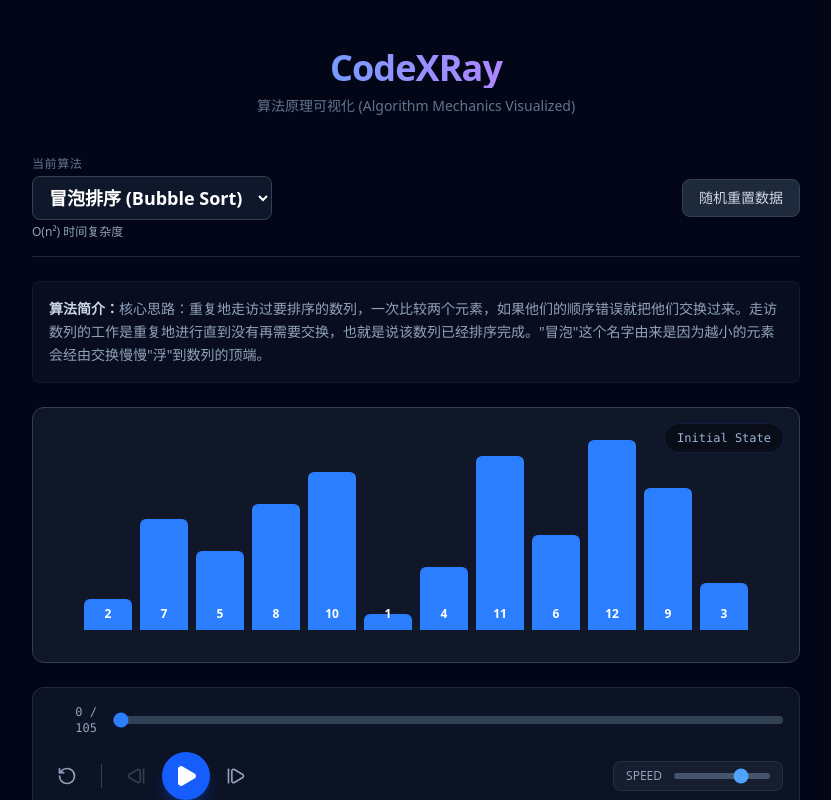
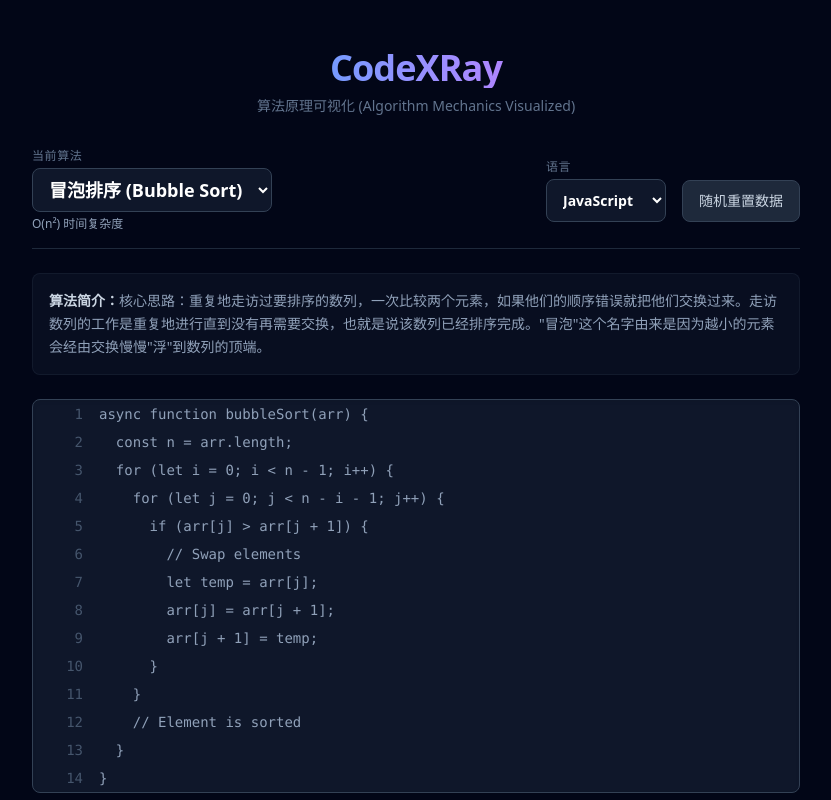
Before and after one commit to ningzio/CodeXRay, a React (Vite) app: page / in a window 1280 px wide. Shown: the top 800 px of the page, without its empty margins (224-1055 px from the left). Built offline with nearby package versions, Linux system fonts and the light colour scheme.

Commit message:
feat: support multi-language code display with sync highlighting

```diff
--- a/src/App.tsx
+++ b/src/App.tsx
@@ -1,10 +1,11 @@
 import { useState } from 'react';
-import { bubbleSort } from './modules/Sorting/algorithms/bubbleSort';
-import { quickSort } from './modules/Sorting/algorithms/quickSort';
+import { bubbleSort, BUBBLE_SORT_CODE } from './modules/Sorting/algorithms/bubbleSort';
+import { quickSort, QUICK_SORT_CODE } from './modules/Sorting/algorithms/quickSort';
 import { SortingVisualizer } from './modules/Sorting/components/SortingVisualizer';
 import { PlayerControls } from './components/ui/PlayerControls';
+import { CodeViewer } from './components/ui/CodeViewer';
 import { useAlgorithmPlayer } from './hooks/useAlgorithmPlayer';
-import type { AlgorithmGenerator } from './types';
+import type { AlgorithmGenerator, SupportedLanguage } from './types';
 
 // Generate a random array of distinct numbers
 const generateRandomArray = (length = 10) => {
@@ -16,25 +17,34 @@ const generateRandomArray = (length = 10) => {
   return arr;
 };
 
-const ALGORITHMS: Record<string, { name: string; func: AlgorithmGenerator<number[]>; complexity: string; description: string }> = {
+const ALGORITHMS: Record<string, { name: string; func: AlgorithmGenerator<number[]>; complexity: string; description: string; code: Record<SupportedLanguage, string> }> = {
   bubble: {
     name: '冒泡排序 (Bubble Sort)',
     func: bubbleSort,
     complexity: 'O(n²)',
     description: '核心思路：重复地走访过要排序的数列，一次比较两个元素，如果他们的顺序错误就把他们交换过来。走访数列的工作是重复地进行直到没有再需要交换，也就是说该数列已经排序完成。"冒泡"这个名字由来是因为越小的元素会经由交换慢慢"浮"到数列的顶端。',
+    code: BUBBLE_SORT_CODE,
   },
   quick: {
     name: '快速排序 (Quick Sort)',
     func: quickSort,
     complexity: 'O(n log n)',
     description: '核心思路：通过一趟排序将要排序的数据分割成独立的两部分，其中一部分的所有数据都比另外一部分的所有数据都要小，然后再按此方法对这两部分数据分别进行快速排序，整个排序过程可以递归进行，以达到整个数据变成有序序列。',
+    code: QUICK_SORT_CODE,
   },
+};
+
+const LANGUAGES: Record<SupportedLanguage, string> = {
+  javascript: 'JavaScript',
+  python: 'Python',
+  go: 'Go',
 };
 
 function App() {
   // Initial data state
   const [data, setData] = useState(() => generateRandomArray(12));
   const [selectedAlgoKey, setSelectedAlgoKey] = useState<string>('bubble');
+  const [language, setLanguage] = useState<SupportedLanguage>('javascript');
 
   const selectedAlgo = ALGORITHMS[selectedAlgoKey];
 
@@ -54,7 +64,7 @@ function App() {
   return (
     <div className="min-h-screen bg-slate-950 text-slate-200 flex flex-col items-center py-12 px-4 font-sans">
 
-      <header className="mb-10 text-center space-y-2">
+      <header className="mb-8 text-center space-y-2">
         <h1 className="text-4xl font-bold bg-gradient-to-r from-blue-400 to-purple-400 bg-clip-text text-transparent tracking-tight">
           CodeXRay
         </h1>
@@ -80,12 +90,29 @@ function App() {
             <p className="text-slate-400 text-xs">{selectedAlgo.complexity} 时间复杂度</p>
           </div>
 
+          <div className="flex items-end gap-4">
+            <div className="flex flex-col gap-1">
+                <label className="text-xs text-slate-500 font-medium uppercase tracking-wider">语言</label>
+                <select
+                value={language}
+                onChange={(e) => setLanguage(e.target.value as SupportedLanguage)}
+                className="bg-slate-900 border border-slate-700 text-white text-sm font-semibold rounded-lg px-3 py-2.5 focus:outline-none focus:border-blue-500 focus:ring-1 focus:ring-blue-500 min-w-[120px]"
+                >
+                {Object.entries(LANGUAGES).map(([key, label]) => (
+                    <option key={key} value={key}>
+                    {label}
+                    </option>
+                ))}
+                </select>
+            </div>
+
             <button
                 onClick={handleShuffle}
-            className="px-4 py-2 bg-slate-800 hover:bg-slate-700 text-slate-300 text-sm font-medium rounded-lg transition-colors border border-slate-700 whitespace-nowrap"
+                className="px-4 py-2.5 bg-slate-800 hover:bg-slate-700 text-slate-300 text-sm font-medium rounded-lg transition-colors border border-slate-700 whitespace-nowrap"
             >
                 随机重置数据
             </button>
+          </div>
         </div>
 
         {/* Algorithm Description */}
@@ -93,7 +120,16 @@ function App() {
           <p><span className="text-slate-300 font-semibold">算法简介：</span>{selectedAlgo.description}</p>
         </div>
 
-        {/* Visualization Area */}
+        {/* Code Viewer (now above visualization) */}
+        <div className="h-full min-h-[300px]">
+             <CodeViewer
+                code={selectedAlgo.code[language]}
+                activeLabel={player.currentStep.codeLabel}
+             />
+        </div>
+
+        {/* Visualization Area + Controls (now below code viewer) */}
+        <div className="flex flex-col gap-6">
              <div className="relative group">
               <SortingVisualizer step={player.currentStep} />
 
@@ -116,6 +152,7 @@ function App() {
               onSeek={player.controls.seek}
               onSpeedChange={player.setSpeed}
             />
+          </div>
       </main>
     </div>
   );
--- /dev/null
+++ b/src/components/ui/CodeViewer.tsx
@@ -0,0 +1,63 @@
+import React, { useMemo, useEffect, useRef } from 'react';
+import { parseCodeWithLabels } from '../../utils/codeParser';
+
+type CodeViewerProps = {
+  code: string;
+  activeLabel?: string;
+};
+
+export const CodeViewer: React.FC<CodeViewerProps> = ({ code, activeLabel }) => {
+  const { cleanCode, labelMap } = useMemo(() => parseCodeWithLabels(code), [code]);
+  const activeLineIndex = activeLabel ? labelMap[activeLabel] : -1;
+
+  const lines = cleanCode.split('\n');
+  const scrollContainerRef = useRef<HTMLDivElement>(null);
+  const activeLineRef = useRef<HTMLDivElement>(null);
+
+  // Auto-scroll to active line
+  useEffect(() => {
+    if (activeLineIndex !== -1 && activeLineRef.current && scrollContainerRef.current) {
+      const container = scrollContainerRef.current;
+      const element = activeLineRef.current;
+
+      const containerRect = container.getBoundingClientRect();
+      const elementRect = element.getBoundingClientRect();
+
+      // If element is out of view, scroll to it
+      if (elementRect.top < containerRect.top || elementRect.bottom > containerRect.bottom) {
+         element.scrollIntoView({ behavior: 'smooth', block: 'center' });
+      }
+    }
+  }, [activeLineIndex]);
+
+  return (
+    <div
+      ref={scrollContainerRef}
+      className="h-full max-h-[400px] overflow-y-auto bg-slate-900 rounded-lg border border-slate-700 font-mono text-xs sm:text-sm shadow-inner"
+    >
+      <div className="flex flex-col min-h-full">
+        {lines.map((line, index) => {
+          const isActive = index === activeLineIndex;
+
+          return (
+            <div
+              key={index}
+              ref={isActive ? activeLineRef : null}
+              className={`flex px-4 py-1 transition-colors duration-200 ${isActive ? 'bg-blue-500/20 border-l-2 border-blue-400' : 'hover:bg-slate-800/50 border-l-2 border-transparent'}`}
+            >
+              {/* Line Number */}
+              <span className="w-8 text-slate-600 select-none text-right mr-4 flex-shrink-0">
+                {index + 1}
+              </span>
+
+              {/* Code Content */}
+              <pre className={`whitespace-pre-wrap font-mono ${isActive ? 'text-blue-100 font-medium' : 'text-slate-400'}`}>
+                {line}
+              </pre>
+            </div>
+          );
+        })}
+      </div>
+    </div>
+  );
+};
--- a/src/modules/Sorting/algorithms/bubbleSort.ts
+++ b/src/modules/Sorting/algorithms/bubbleSort.ts
@@ -1,4 +1,42 @@
-import type { AlgorithmGenerator } from "../../../types";
+import type { AlgorithmGenerator, SupportedLanguage } from "../../../types";
+
+export const BUBBLE_SORT_CODE: Record<SupportedLanguage, string> = {
+  javascript: `async function bubbleSort(arr) {
+  const n = arr.length;
+  for (let i = 0; i < n - 1; i++) {
+    for (let j = 0; j < n - i - 1; j++) {
+      if (arr[j] > arr[j + 1]) { // @label:compare
+        // Swap elements
+        let temp = arr[j];       // @label:swap
+        arr[j] = arr[j + 1];
+        arr[j + 1] = temp;
+      }
+    }
+    // Element is sorted         // @label:sorted
+  }
+}`,
+  python: `def bubble_sort(arr):
+    n = len(arr)
+    for i in range(n - 1):
+        for j in range(n - i - 1):
+            if arr[j] > arr[j + 1]:  # @label:compare
+                # Swap elements
+                arr[j], arr[j + 1] = arr[j + 1], arr[j]  # @label:swap
+
+        # Element is sorted at n-i-1 # @label:sorted`,
+  go: `func bubbleSort(arr []int) {
+    n := len(arr)
+    for i := 0; i < n-1; i++ {
+        for j := 0; j < n-i-1; j++ {
+            if arr[j] > arr[j+1] { // @label:compare
+                // Swap elements
+                arr[j], arr[j+1] = arr[j+1], arr[j] // @label:swap
+            }
+        }
+        // Element is sorted at n-i-1 // @label:sorted
+    }
+}`
+};
 
 export const bubbleSort: AlgorithmGenerator<number[]> = function* (inputArray: number[]) {
   // Work on a copy of the array
@@ -19,7 +57,8 @@ export const bubbleSort: AlgorithmGenerator<number[]> = function* (inputArray: n
         state: [...arr],
         log: `比较 ${arr[j]} 和 ${arr[j + 1]}`,
         highlightIndices: [j, j + 1],
-        secondaryIndices: [n - i] // Boundary of sorted portion
+        secondaryIndices: [n - i], // Boundary of sorted portion
+        codeLabel: 'compare'
       };
 
       if (arr[j] > arr[j + 1]) {
@@ -30,7 +69,8 @@ export const bubbleSort: AlgorithmGenerator<number[]> = function* (inputArray: n
           state: [...arr],
           log: `交换 ${arr[j]} 和 ${arr[j+1]}`,
           highlightIndices: [j, j + 1],
-          secondaryIndices: [n - i]
+          secondaryIndices: [n - i],
+          codeLabel: 'swap'
         };
       }
     }
@@ -39,7 +79,8 @@ export const bubbleSort: AlgorithmGenerator<number[]> = function* (inputArray: n
       state: [...arr],
       log: `元素 ${arr[n - i - 1]} 已归位`,
       highlightIndices: [],
-      secondaryIndices: [n - i - 1] // Mark as sorted
+      secondaryIndices: [n - i - 1], // Mark as sorted
+      codeLabel: 'sorted'
     };
   }
 
--- a/src/modules/Sorting/algorithms/quickSort.ts
+++ b/src/modules/Sorting/algorithms/quickSort.ts
@@ -1,4 +1,73 @@
-import type { AlgorithmGenerator, AlgorithmStep } from "../../../types";
+import type { AlgorithmGenerator, AlgorithmStep, SupportedLanguage } from "../../../types";
+
+export const QUICK_SORT_CODE: Record<SupportedLanguage, string> = {
+  javascript: `async function quickSort(arr, low, high) {
+  if (low < high) {
+    // Partition the array
+    const pi = await partition(arr, low, high); // @label:partition
+
+    // Recursively sort elements
+    await quickSort(arr, low, pi - 1); // @label:recurse
+    await quickSort(arr, pi + 1, high);
+  }
+}
+
+async function partition(arr, low, high) {
+  const pivot = arr[high];
+  let i = low - 1;
+
+  for (let j = low; j < high; j++) {
+    if (arr[j] < pivot) { // @label:compare
+      i++;
+      swap(arr, i, j);    // @label:swap
+    }
+  }
+  swap(arr, i + 1, high); // @label:pivotSwap
+  return i + 1;
+}`,
+  python: `def quick_sort(arr, low, high):
+    if low < high:
+        # Partition the array
+        pi = partition(arr, low, high)  # @label:partition
+
+        # Recursively sort elements
+        quick_sort(arr, low, pi - 1)    # @label:recurse
+        quick_sort(arr, pi + 1, high)
+
+def partition(arr, low, high):
+    pivot = arr[high]
+    i = low - 1
+    for j in range(low, high):
+        if arr[j] < pivot:              # @label:compare
+            i += 1
+            arr[i], arr[j] = arr[j], arr[i] # @label:swap
+    arr[i + 1], arr[high] = arr[high], arr[i + 1] # @label:pivotSwap
+    return i + 1`,
+  go: `func quickSort(arr []int, low, high int) {
+    if low < high {
+        // Partition the array
+        pi := partition(arr, low, high) // @label:partition
+
+        // Recursively sort elements
+        quickSort(arr, low, pi-1)       // @label:recurse
+        quickSort(arr, pi+1, high)
+    }
+}
+
+func partition(arr []int, low, high int) int {
+    pivot := arr[high]
+    i := low - 1
+
+    for j := low; j < high; j++ {
+        if arr[j] < pivot {             // @label:compare
+            i++
+            arr[i], arr[j] = arr[j], arr[i] // @label:swap
+        }
+    }
+    arr[i+1], arr[high] = arr[high], arr[i+1] // @label:pivotSwap
+    return i + 1
+}`
+};
 
 export const quickSort: AlgorithmGenerator<number[]> = function* (inputArray: number[]) {
   const arr = [...inputArray];
@@ -31,7 +100,8 @@ function* _quickSort(arr: number[], low: number, high: number): Generator<Algori
       log: `进入递归分区范围: [${low} - ${high}]`,
       highlightIndices: [],
       secondaryIndices: [],
-        activeRange: [low, high]
+      activeRange: [low, high],
+      codeLabel: 'recurse'
     };
 
     if (low < high) {
@@ -63,7 +133,8 @@ function* partition(arr: number[], low: number, high: number): Generator<Algorit
     log: `分区 [${low}...${high}] 基准值(Pivot): ${pivot}`,
     highlightIndices: [high],
     secondaryIndices: [high], // Pivot indicated by secondary color
-    activeRange: [low, high]
+    activeRange: [low, high],
+    codeLabel: 'partition'
   };
 
   for (let j = low; j < high; j++) {
@@ -73,7 +144,8 @@ function* partition(arr: number[], low: number, high: number): Generator<Algorit
       log: `比较 ${arr[j]} < 基准值 (${pivot})?`,
       highlightIndices: [j, high],
       secondaryIndices: [high],
-        activeRange: [low, high]
+      activeRange: [low, high],
+      codeLabel: 'compare'
     };
 
     if (arr[j] < pivot) {
@@ -87,7 +159,8 @@ function* partition(arr: number[], low: number, high: number): Generator<Algorit
           log: `交换 ${arr[i]} 和 ${arr[j]}`,
           highlightIndices: [i, j],
           secondaryIndices: [high],
-            activeRange: [low, high]
+          activeRange: [low, high],
+          codeLabel: 'swap'
         };
       }
     }
@@ -101,7 +174,8 @@ function* partition(arr: number[], low: number, high: number): Generator<Algorit
     log: `基准值 ${pivot} 归位至索引 ${i + 1}`,
     highlightIndices: [i + 1, high],
     secondaryIndices: [i + 1],
-    activeRange: [low, high]
+    activeRange: [low, high],
+    codeLabel: 'pivotSwap'
   };
 
   return i + 1;
--- a/src/types.ts
+++ b/src/types.ts
@@ -4,10 +4,13 @@ export type AlgorithmStep<T> = {
   highlightIndices?: number[]; // Indices of elements to highlight (e.g., actively comparing)
   secondaryIndices?: number[]; // Indices of secondary interest (e.g., sorted partition)
   activeRange?: [number, number]; // Range [start, end] currently being processed
+  codeLabel?: string; // The label of the code line to highlight (e.g., 'compare', 'swap')
 };
 
 // The generator function signature
 export type AlgorithmGenerator<T> = (initialData: T) => Generator<AlgorithmStep<T>, void, unknown>;
+
+export type SupportedLanguage = 'javascript' | 'python' | 'go';
 
 export type Algorithm<T> = {
   id: string;
@@ -18,4 +21,5 @@ export type Algorithm<T> = {
     time: string;
     space: string;
   };
+  code: Record<SupportedLanguage, string>; // Map of language to display code with @label comments
 };
--- /dev/null
+++ b/src/utils/codeParser.ts
@@ -0,0 +1,47 @@
+export type ParsedCode = {
+  cleanCode: string;
+  labelMap: Record<string, number>;
+};
+
+/**
+ * Parses a code string containing label comments (e.g., "// @label:compare")
+ * Returns the clean code (without label comments) and a map of label -> line number.
+ */
+export const parseCodeWithLabels = (rawCode: string): ParsedCode => {
+  const lines = rawCode.split('\n');
+  const cleanLines: string[] = [];
+  const labelMap: Record<string, number> = {};
+
+  let currentLineIndex = 0;
+
+  lines.forEach((line) => {
+    // Regex to match:
+    // 1. "// @label:name" (JS, Go)
+    // 2. "# @label:name" (Python)
+    // 3. "/* @label:name */" (Block comments)
+    const labelMatch =
+      line.match(/\/\/\s*@label:(\w+)/) ||
+      line.match(/#\s*@label:(\w+)/) ||
+      line.match(/\/\*\s*@label:(\w+)\s*\*\//);
+
+    if (labelMatch) {
+      const label = labelMatch[1];
+      // Map the label to the current line index (1-based for UI, or 0-based depending on preference)
+      // We will use 0-based index for internal logic
+      labelMap[label] = currentLineIndex;
+
+      // Remove the label comment from the line for display
+      // Replace the match with empty string, then trim trailing spaces if necessary
+      const cleanLine = line.replace(labelMatch[0], '').trimEnd();
+      cleanLines.push(cleanLine);
+    } else {
+      cleanLines.push(line);
+    }
+    currentLineIndex++;
+  });
+
+  return {
+    cleanCode: cleanLines.join('\n'),
+    labelMap,
+  };
+};
```
Lines whose indentation alone changed are shown as unchanged.
